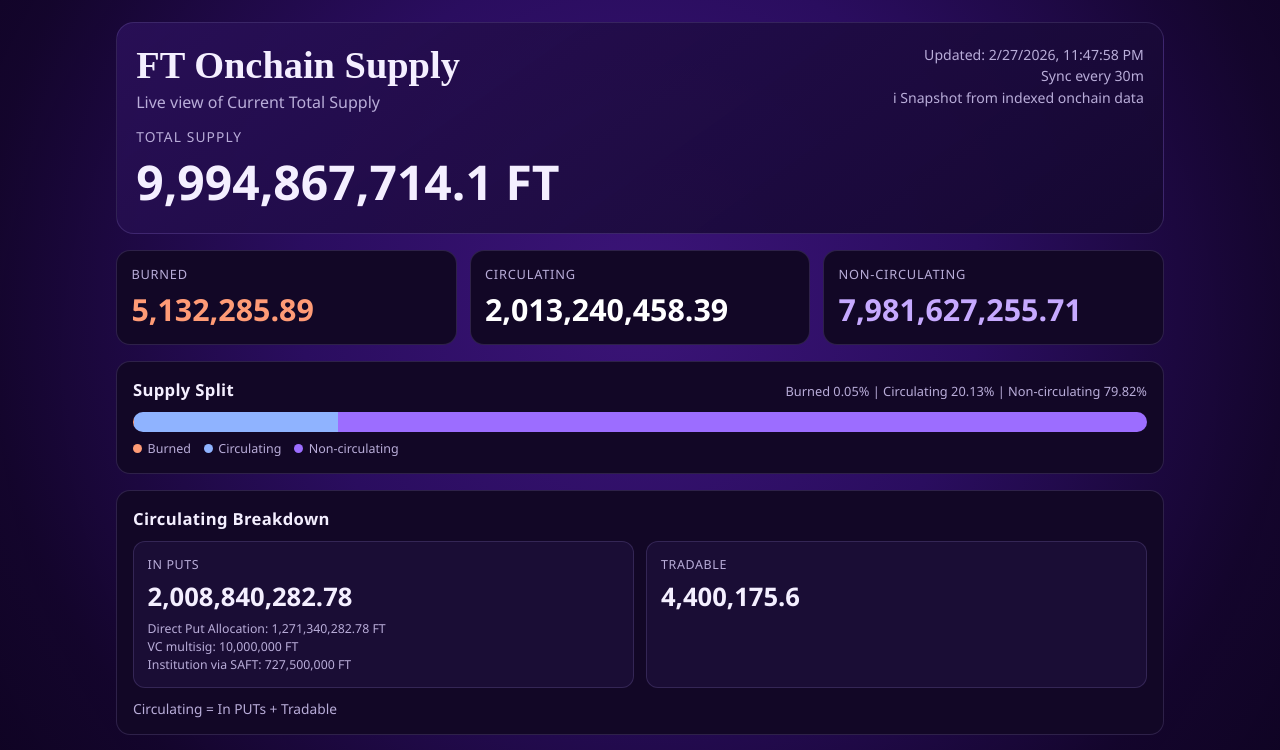
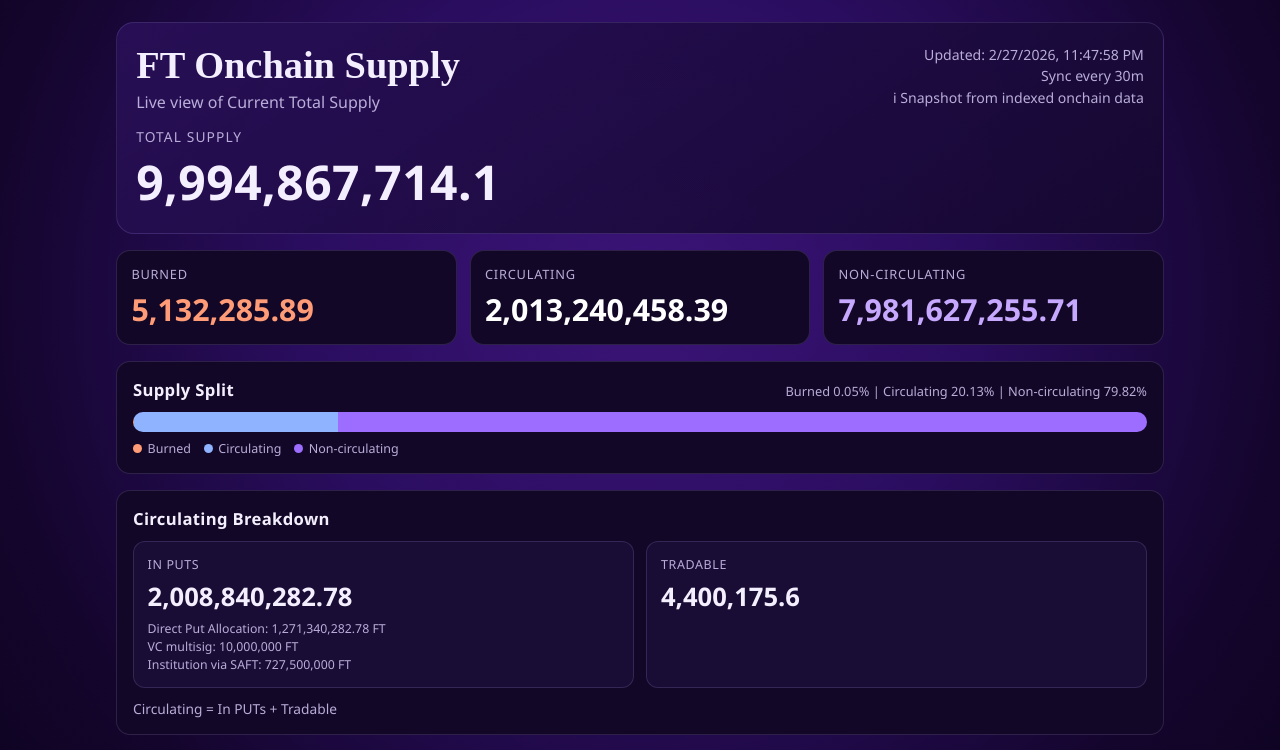
Before and after one commit to DoctorDeFi/ftdashboard, a website: page public/index.html in a window 1280 px wide. Shown: the top 750 px of the page. Drawn offline with Linux system fonts and the light colour scheme.

Commit message:
refine hero number styling and remove FT suffix

```diff
--- a/public/main.js
+++ b/public/main.js
@@ -141,7 +141,7 @@ function render(payload) {
 
   const updatedAt = payload.updatedAt ? new Date(payload.updatedAt).toLocaleString() : "n/a";
   updatedAtEl.textContent = `Updated: ${updatedAt}`;
-  heroTotalSupplyEl.textContent = `${fmtWei(currentTotalSupply, decimals)} FT`;
+  heroTotalSupplyEl.textContent = `${fmtWei(currentTotalSupply, decimals)}`;
 
   finalNumbersEl.textContent = `${fmtWei(burned, decimals)} + ${fmtWei(circulating, decimals)} + ${fmtWei(nonCirculating, decimals)}`;
 }
--- a/public/styles.css
+++ b/public/styles.css
@@ -48,7 +48,12 @@ body {
 
 .subtitle { margin: 0.25rem 0 0.9rem; color: var(--muted); }
 .total-label { margin: 0; color: var(--muted); font-size: 0.86rem; text-transform: uppercase; letter-spacing: 0.08em; }
-.total-value { margin: 0.16rem 0 0; font-size: clamp(2rem, 6vw, 3rem); font-weight: 750; }
+.total-value {
+  margin: 0.16rem 0 0;
+  font-size: clamp(2rem, 6vw, 3rem);
+  font-weight: 600;
+  letter-spacing: 0.01em;
+}
 
 .hero-meta {
   text-align: right;
```
